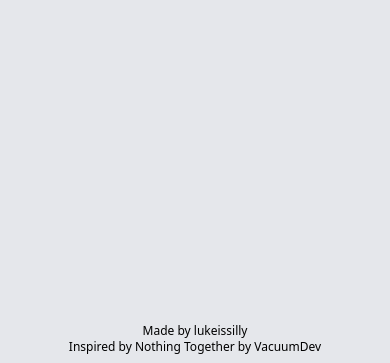
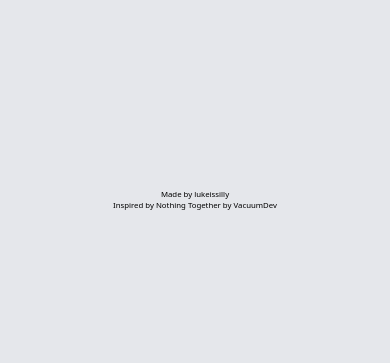
Before and after one commit to lukeisuh/Nothing, a plain HTML site: page index.html in a window 390 px wide. Shown: the part 481-844 px from the top of the page. Drawn offline with nearby package versions, Linux system fonts and the light colour scheme.

Commit message:
better for mobile innit

```diff
--- a/index.html
+++ b/index.html
@@ -7,7 +7,7 @@
     <link href="styles.css" rel="stylesheet">
     <link href="https://cdn.jsdelivr.net/npm/tailwindcss@2.2.19/dist/tailwind.min.css" rel="stylesheet">
 </head>
-<body class="flex items-center justify-center h-screen m-0 bg-gray-200 text-center flex-col">
+<body class="ALL flex items-center justify-center h-screen m-0 bg-gray-200 text-center flex-col">
     <div class="flex-grow flex items-center justify-center">
         <div>
             <h1 class="text-4xl mb-4">Do Nothing</h1>
--- a/styles.css
+++ b/styles.css
@@ -14,3 +14,9 @@ h1 {
 p {
     font-size: 1.25em;
 }
+
+@media (max-width: 720px) {
+    .ALL {
+        transform: scale(0.65);
+    }
+}
```
